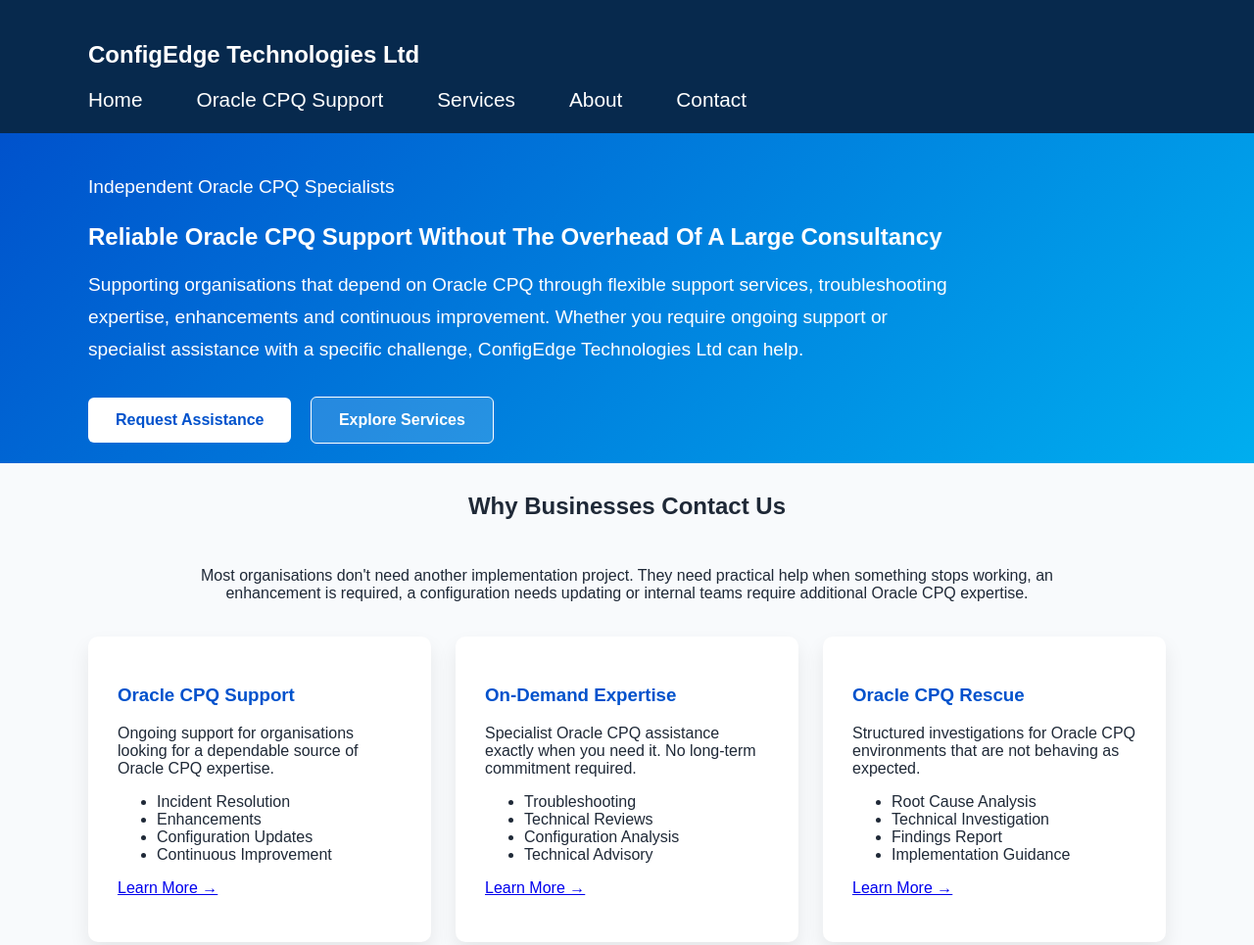
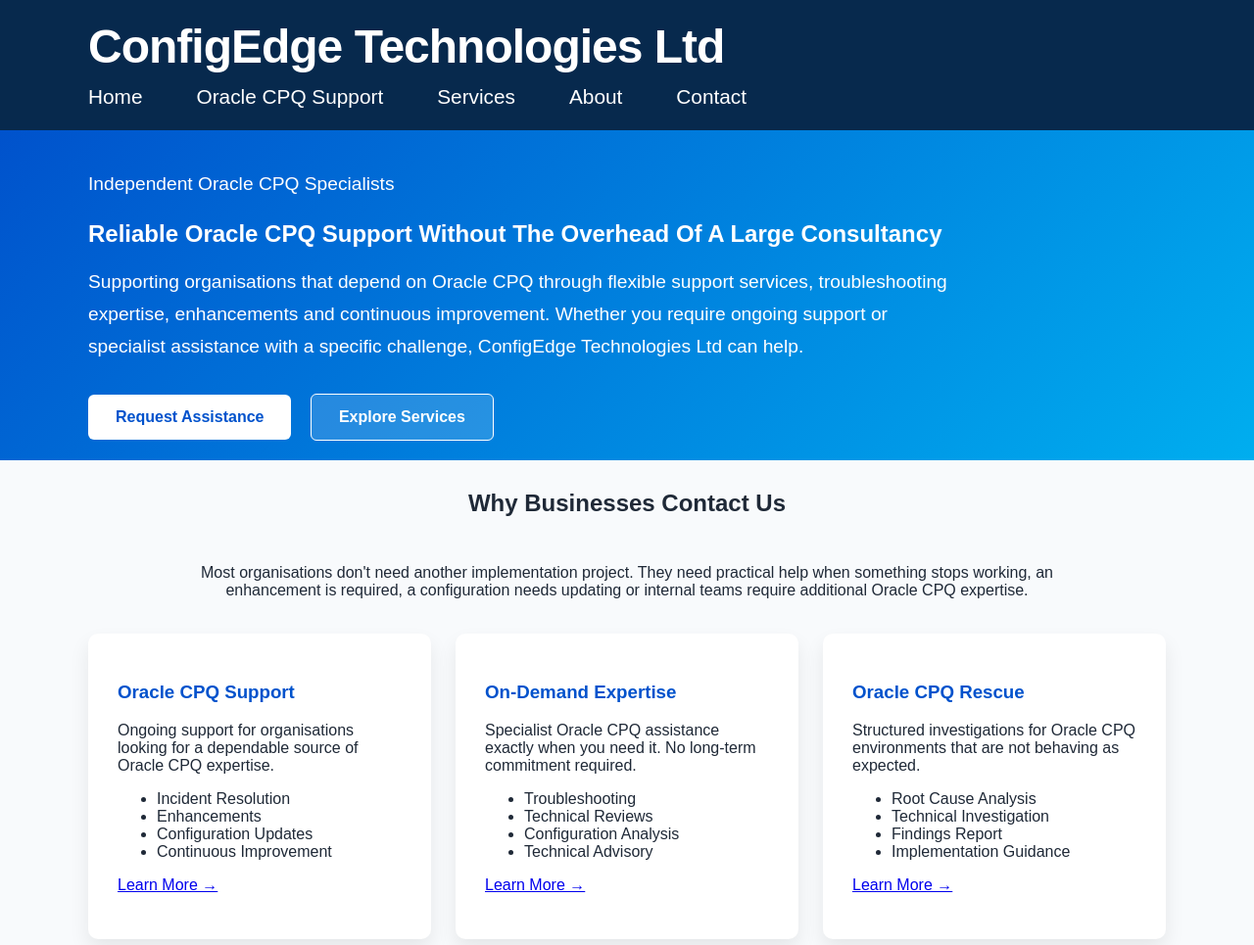
Before and after one commit to tprasanna-oss/configedge-technologies-website, a plain HTML site: page index.html in a window 1280 px wide. Shown: the top 965 px of the page at 98% size. Drawn offline with Linux system fonts and the light colour scheme.

Commit message:
Update index.html

```diff
--- a/index.html
+++ b/index.html
@@ -95,7 +95,9 @@ content="Independent Oracle CPQ specialists providing Oracle CPQ support, troubl
 <header class="site-header">
 <div class="container">
 
-<h2>ConfigEdge Technologies Ltd</h2>
+<div class="logo">
+ConfigEdge Technologies Ltd
+</div>
 
 <nav>
 <ul class="nav-menu">
```
